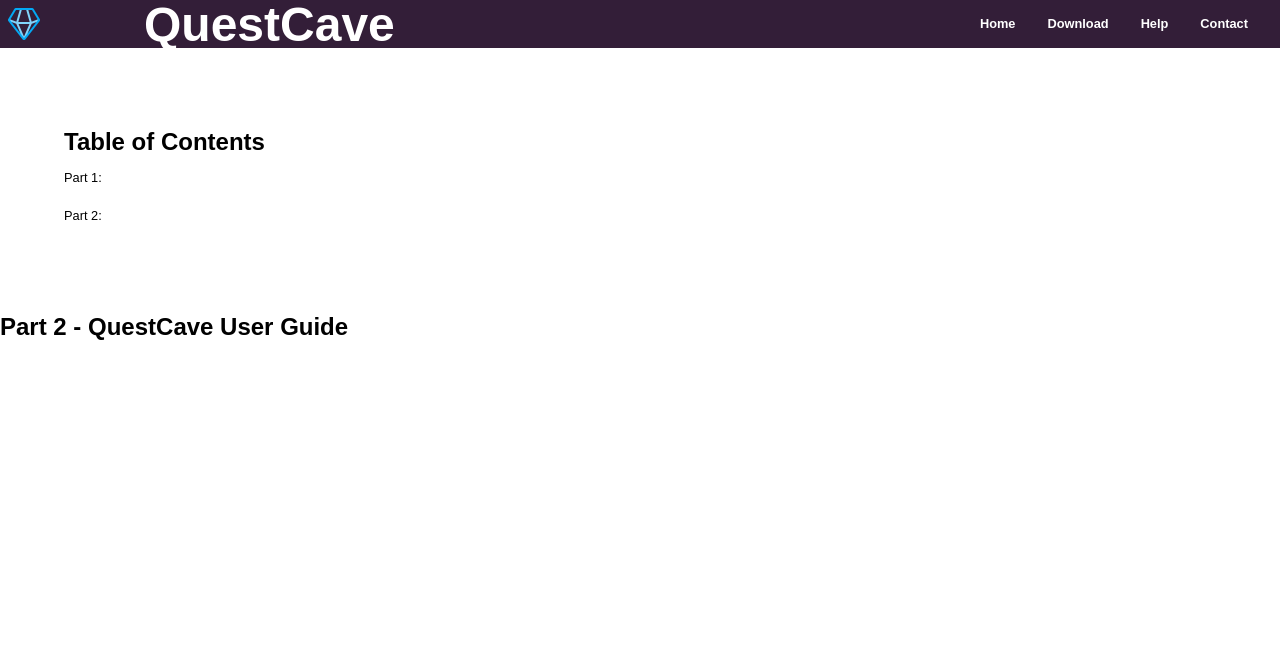
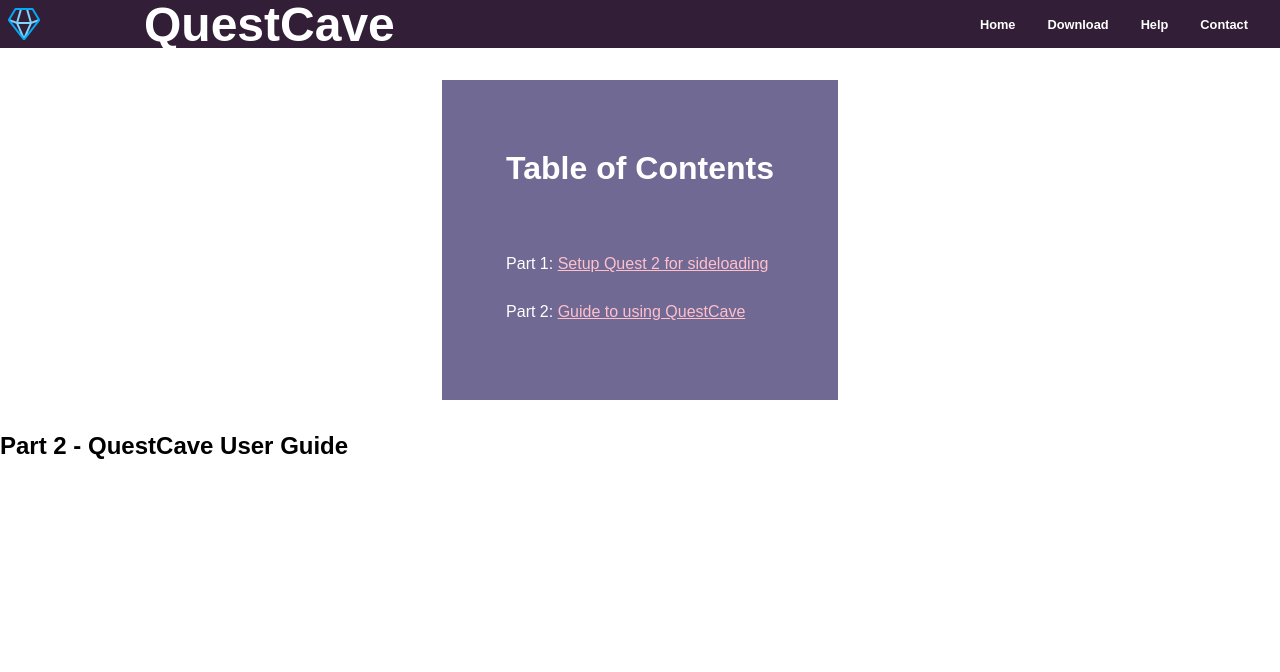
Before and after one commit to xxchaosxx210/quest_vr_auto_server, a FastAPI app: page /help/quest-cave-guide in a window 1280 px wide. Shown: the top 672 px of the page. Run offline with FastAPI, Linux system fonts and the light colour scheme; some web fonts are replaced.

Commit message:
looking better

```diff
--- a/static/css/style.css
+++ b/static/css/style.css
@@ -26,20 +26,18 @@
     margin-bottom: 1em;
 }
 
-a {
+.nav-menu a {
     text-decoration: none;
     font-weight: bold;
     color: white;
 }
 
-a:hover {
+.nav-menua a:hover {
     color: var(--dutch-white);
 }
 
-li {
+.nav-menu li {
     font-size: 0.8rem;
-    line-height: 1;
-    margin-bottom: 2em;
 }
 
 /* create a .btn class with a dark purple background. a light purple border at 2px and flips the color when cursor hovers */
@@ -77,19 +75,26 @@
     margin: 1rem;
 }
 
+.help-container {
+    display: flex;
+    justify-content: center;
+}
 
-.help-navigation-container {
-    display: inline-block;
-    padding: 4em;
+.help-container h1 {
+    margin-bottom: 1.5em;
+}
+
+.help-contents-ul {
+    list-style: none;
+    line-height: 3;
+}
+
+.help-contents-ul li {
     text-align: left;
 }
 
-.help-navigation-container h2 {
-    line-height: 2.5;
-}
-
-.help-navigation-container li {
-    list-style-type: none;
+.content-box a {
+    color: pink;
 }
 
 .title-container {
--- a/templates/help-nav.html
+++ b/templates/help-nav.html
@@ -1,7 +1,9 @@
-<div class="help-navigation-container">
-    <h2>Table of Contents</h2>
-    <ul>
-        <li>Part 1: <a href="/help/quest-setup">Setup Quest 2 for sideloading</a></li>
-        <li>Part 2: <a href="/help/quest-cave-guide">Guide to using QuestCave</a></li>
-    </ul>
+<div class="help-container">
+    <div class="table-contents content-box large-spacing">
+        <h1>Table of Contents</h1>
+        <ul class="help-contents-ul">
+            <li>Part 1: <a href="/help/quest-setup">Setup Quest 2 for sideloading</a></li>
+            <li>Part 2: <a href="/help/quest-cave-guide">Guide to using QuestCave</a></li>
+        </ul>
+    </div>
 </div>
--- a/templates/help-part2.html
+++ b/templates/help-part2.html
@@ -1,4 +1,4 @@
-{% extends 'base.html' %}
+{% extends 'help-contents.html' %}
 {% block title %}
 <title>Part2 - QuestCave User Guide</title>
 {% endblock %}
```
